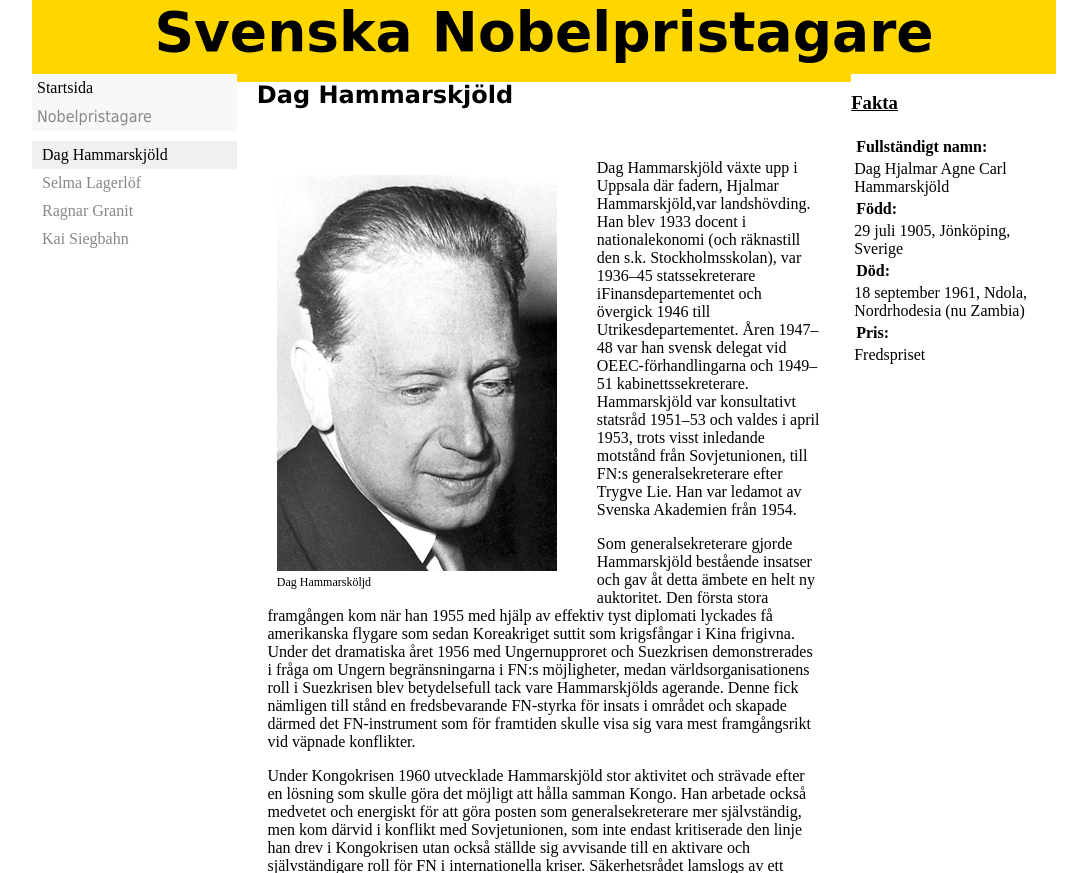
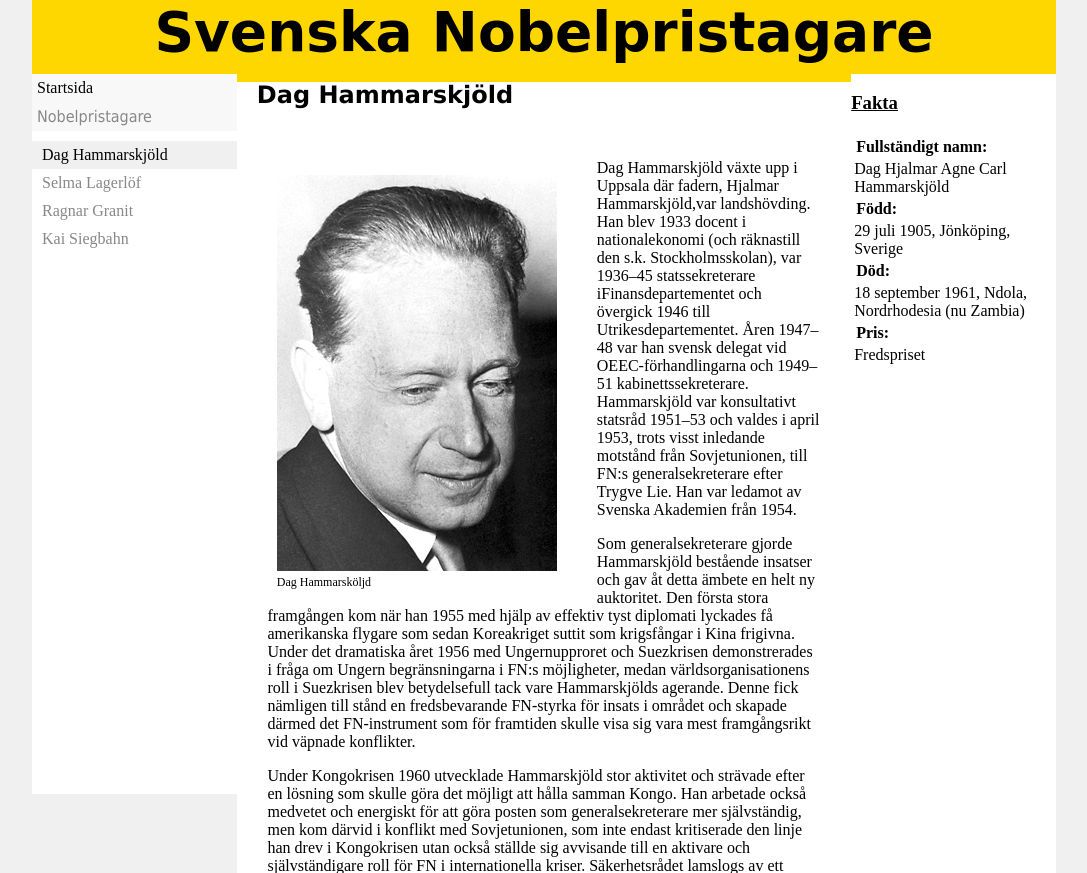
Before and after one commit to iammattej/iammattej.github.io, a PHP site: page /Dag.html in a window 1280 px wide. Shown: the top 873 px of the page, without its empty margins (96-1183 px from the left). Run offline with PHP 8.4, Linux system fonts and the light colour scheme.

Commit message:
Update nobelpriset.css

```diff
--- a/nobelpriset.css
+++ b/nobelpriset.css
@@ -1,6 +1,6 @@
 body {
     margin: 0;
-  background-image: url(bi.jpg) no-repeat fixed;
+  background-color: #F0F0F0;
 }
 
 #storbox {
```
